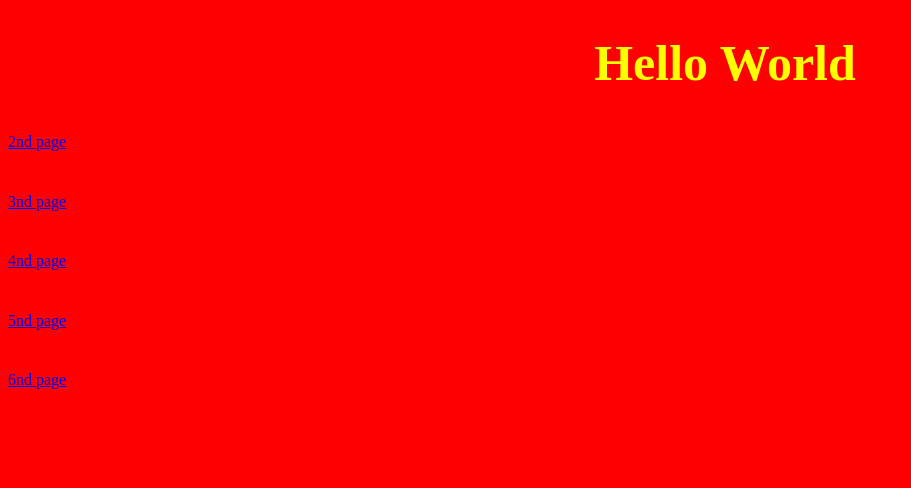
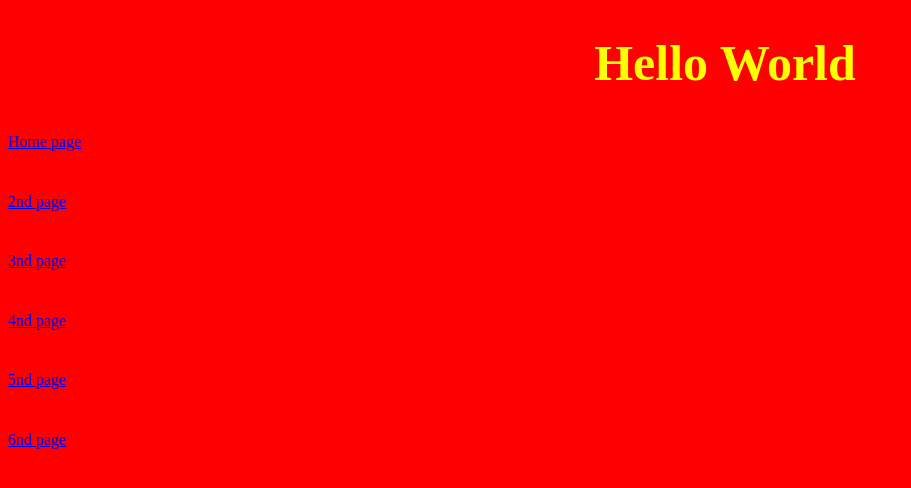
Before and after one commit to KenPowerClassroom/hci-accessibility-usability-project-2022-RichardButurla, a plain HTML site: page Website/index.html in a window 1280 px wide. Shown: the whole page, without its empty margins (0-911 px from the left). Drawn offline with Linux system fonts and the light colour scheme.

Commit message:
delted readMe file and moved files

```diff
--- a/Website/Webpage/fifth.html
+++ b/Website/index.html
@@ -8,6 +8,7 @@
 </head>
 <body>
 <h1> Hello World</h1>
+<h2><a href="index.html"></h2>Home page</a></h2>
 <h2><a href="second.html"></h2>2nd page</a></h2>
 <h2><a href="third.html"></h2>3nd page</a></h2>
 <h2><a href="fourth.html"></h2>4nd page</a></h2>
```
Also changed, not shown: Website/fifth.html (renamed from Website/Webpage/index.html, +1 -0 lines), Website/fourth.html (renamed from Website/Webpage/fourth.html, +1 -0 lines), Website/second.html (renamed from Website/Webpage/second.html, +1 -0 lines), Website/sixth.html (renamed from Website/Webpage/sixth.html, +1 -0 lines), Website/third.html (renamed from Website/Webpage/third.html, +1 -0 lines), Website/style.css (renamed from Website/Webpage/style.css), 1 other file.
